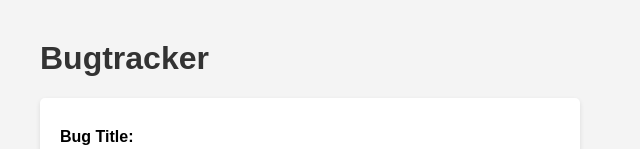
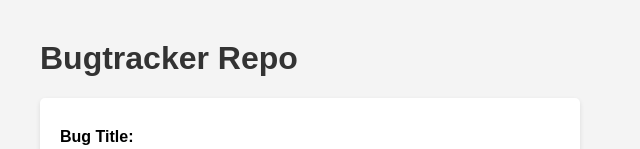
Before and after one commit to Lokeshwaran121/BugTracker, a plain HTML site: page index.html in a window 1280 px wide. Shown: the top 149 px of the page, without its empty margins (0-640 px from the left). Drawn offline with Linux system fonts and the light colour scheme.

Commit message:
fix: updated heading remotely

```diff
--- a/index.html
+++ b/index.html
@@ -6,7 +6,7 @@
     <link rel="stylesheet" href="style.css">
 </head>
 <body>
-    <h1>Bugtracker</h1>
+    <h1>Bugtracker Repo</h1>
 
     <form id="bugForm">
         <label for="bugTitle">Bug Title:</label>
```
